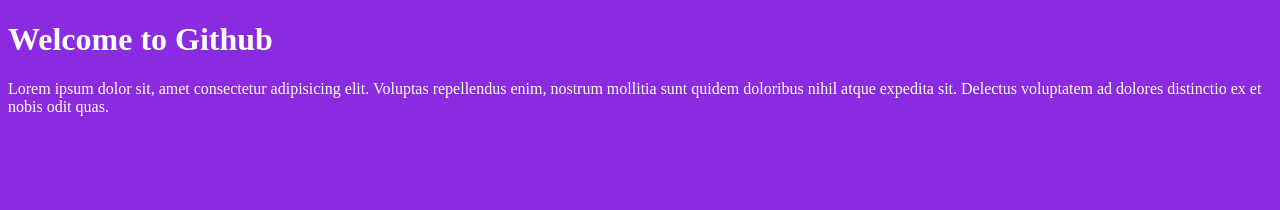
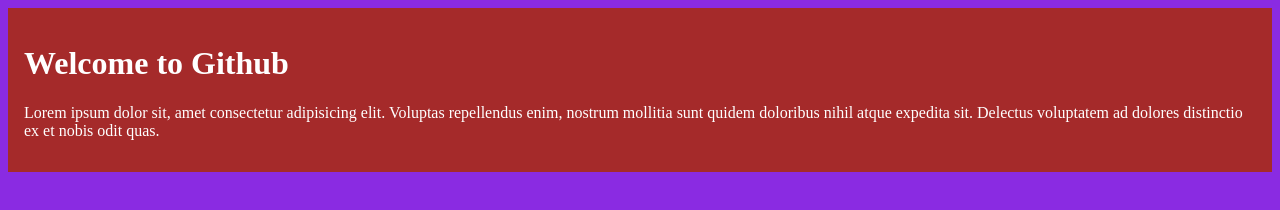
Before and after one commit to Rasik123/gitFirst, a plain HTML site: page index.html in a window 1280 px wide. Drawn offline with Linux system fonts and the light colour scheme.

Commit message:
Added Div tag with brown bg

```diff
--- a/index.html
+++ b/index.html
@@ -9,11 +9,14 @@
 
 </head>
 <body>
+    <div class="sample">
     <h1>Welcome to Github</h1>
    <p>Lorem ipsum dolor sit, amet consectetur adipisicing elit.
        Voluptas repellendus enim, nostrum mollitia sunt quidem doloribus
        nihil atque expedita sit. Delectus voluptatem ad dolores distinctio
        ex et nobis odit quas.</p>
+    </div>
+
        <script src="script.js"></script>
 
 </body>
--- a/style.css
+++ b/style.css
@@ -2,3 +2,8 @@
     background-color: blueviolet;
     color: white;
 }
+
+.sample{
+    background-color: brown;
+    padding: 1em;
+}
```
